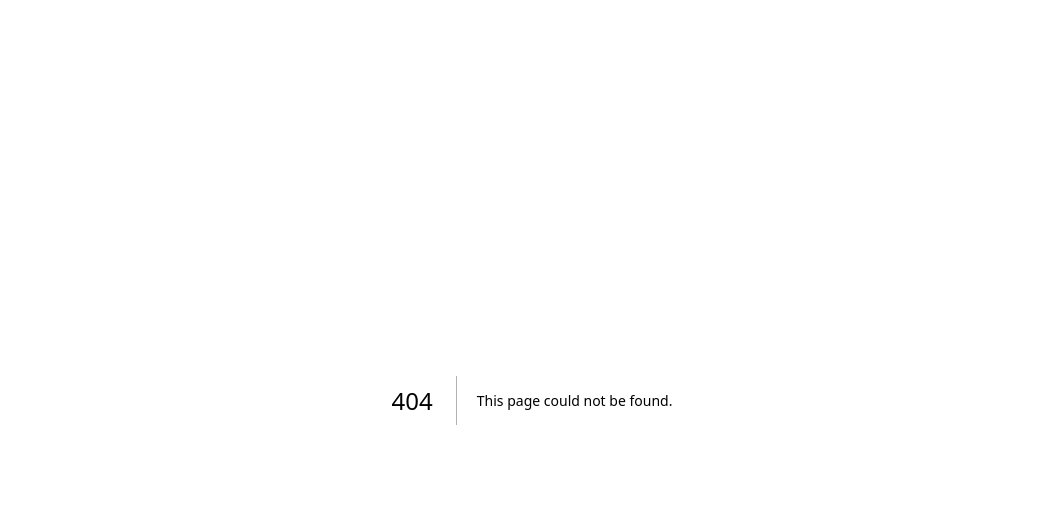
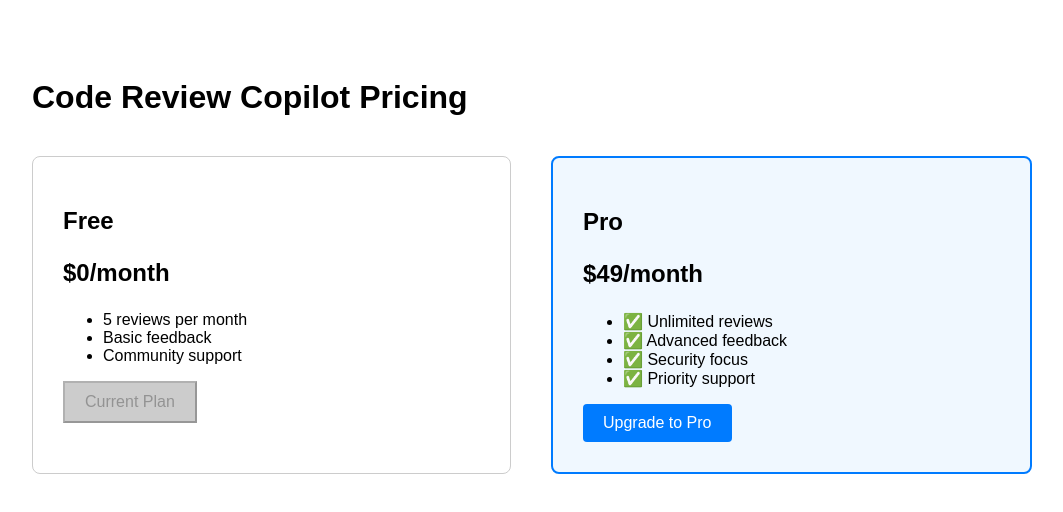
Before and after one commit to nimbitart/copilot, a Next.js app: page /pricing in a window 1280 px wide. Before the commit this address had no page. Shown: the top 512 px of the page, without its empty margins (108-1171 px from the left). Built offline with nearby package versions, Linux system fonts and the light colour scheme.

Commit message:
Add pricing page with Stripe checkout

```diff
--- /dev/null
+++ b/pages/pricing.tsx
@@ -0,0 +1,51 @@
+export default function Pricing() {
+  return (
+    <div style={{ padding: '50px', maxWidth: '1000px', margin: '0 auto', fontFamily: 'Arial' }}>
+      <h1>Code Review Copilot Pricing</h1>
+
+      <div style={{ display: 'flex', gap: '40px', marginTop: '40px' }}>
+        {/* Free Tier */}
+        <div style={{ border: '1px solid #ccc', padding: '30px', borderRadius: '8px', flex: 1 }}>
+          <h2>Free</h2>
+          <p style={{ fontSize: '24px', fontWeight: 'bold' }}>$0/month</p>
+          <ul>
+            <li>5 reviews per month</li>
+            <li>Basic feedback</li>
+            <li>Community support</li>
+          </ul>
+          <button disabled style={{ padding: '10px 20px', fontSize: '16px', cursor: 'not-allowed', backgroundColor: '#ccc' }}>
+            Current Plan
+          </button>
+        </div>
+
+        {/* Pro Tier */}
+        <div style={{ border: '2px solid #007bff', padding: '30px', borderRadius: '8px', flex: 1, backgroundColor: '#f0f8ff' }}>
+          <h2>Pro</h2>
+          <p style={{ fontSize: '24px', fontWeight: 'bold' }}>$49/month</p>
+          <ul>
+            <li>✅ Unlimited reviews</li>
+            <li>✅ Advanced feedback</li>
+            <li>✅ Security focus</li>
+            <li>✅ Priority support</li>
+          </ul>
+          <a
+            href="https://buy.stripe.com/aFacN4arj7vM76ua8v5gc00"
+            style={{
+              padding: '10px 20px',
+              fontSize: '16px',
+              backgroundColor: '#007bff',
+              color: 'white',
+              border: 'none',
+              borderRadius: '4px',
+              cursor: 'pointer',
+              textDecoration: 'none',
+              display: 'inline-block'
+            }}
+          >
+            Upgrade to Pro
+          </a>
+        </div>
+      </div>
+    </div>
+  );
+}
```
Also changed, not shown: pages/index.tsx (+9 -1 lines).
